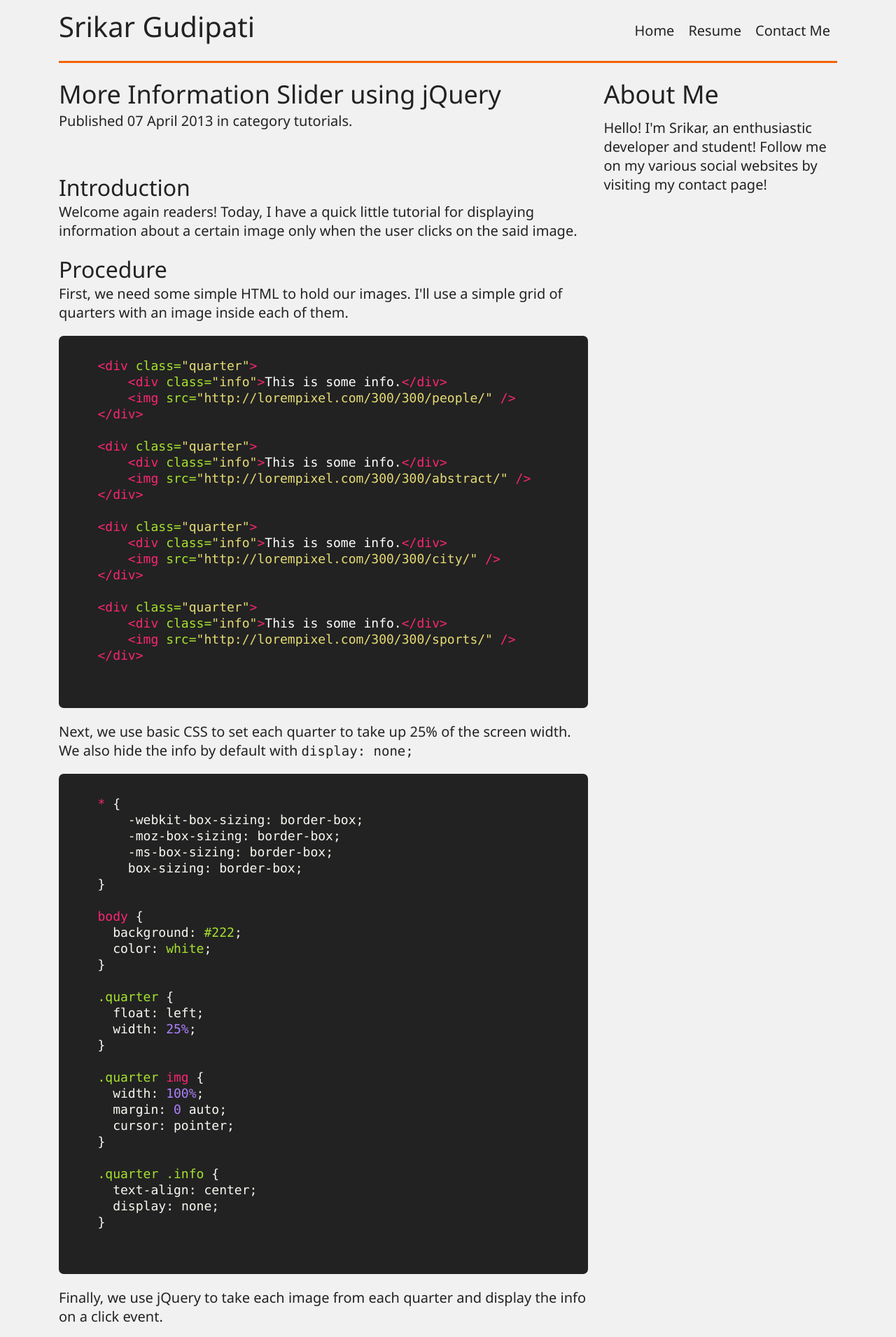
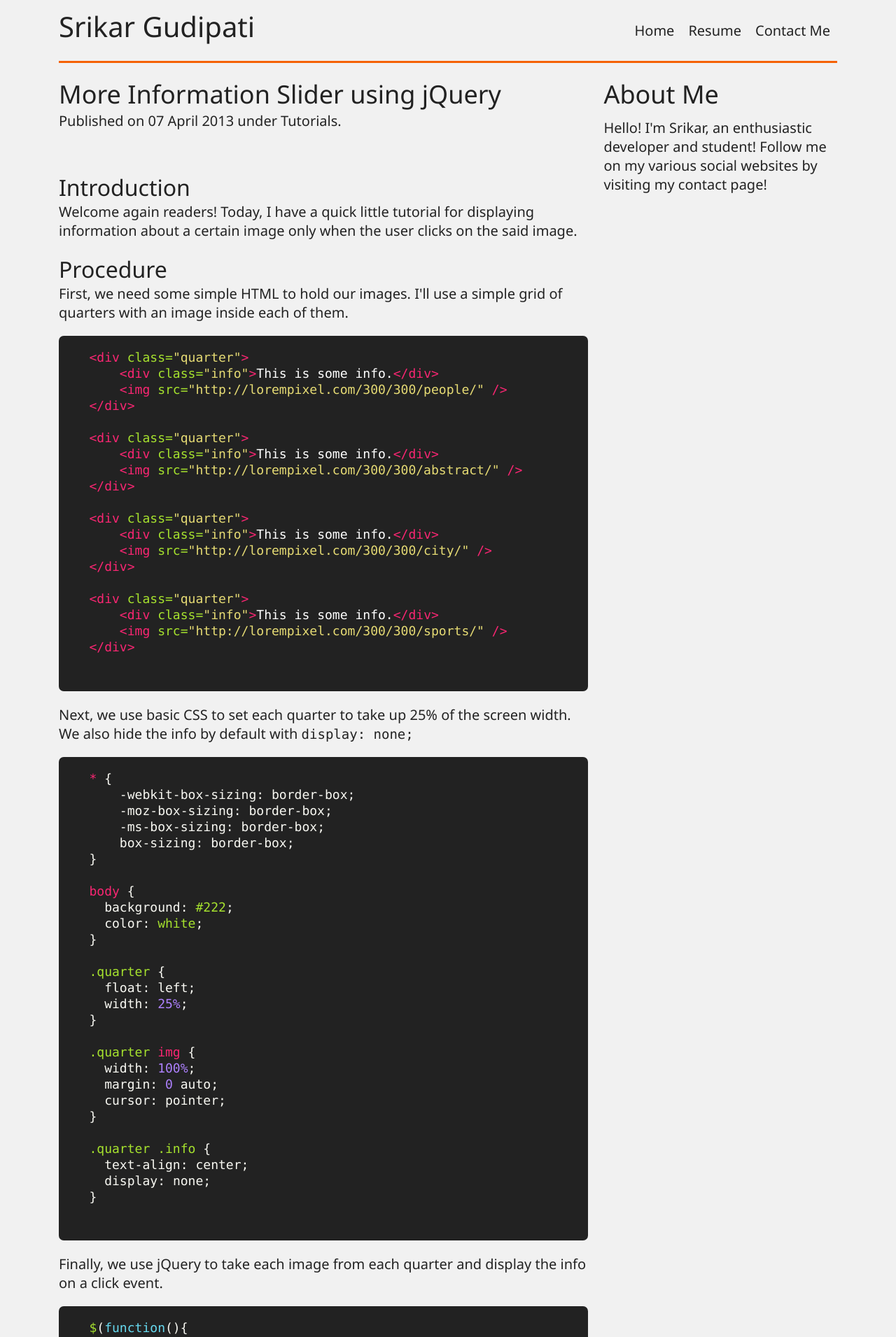
Before and after one commit to srikarg/srikarg.github.io, a Jekyll site: the page built from _posts/2013-04-07-more-information-slider.html, in a window 1280 px wide. Shown: the top 1911 px of the page at 70% size. Built offline with Jekyll 4.4.1, drawn with Linux system fonts in a browser that asks for light colours; nearby versions of some CDN libraries; Markdown is read by kramdown in place of the engine named in the settings; comment, search, counter and statistics services are not loaded.

Commit message:
Minor changes.

```diff
--- a/_includes/post_header.html
+++ b/_includes/post_header.html
@@ -1,4 +1,4 @@
 <div class="post-info">
 	<h1>{{ page.title }}</h1>
-	<p>Published {{ page.date | date: "%d %B %Y" }} in category {{ page.category }}.</p>
+	<p>Published on {{ page.date | date: "%d %B %Y" }} under {{ page.category | capitalize }}.</p>
 </div>
--- a/css/style.css
+++ b/css/style.css
@@ -17,7 +17,6 @@
     background: #222;
     color: white;
     margin-bottom: 1em;
-    padding: 0.6em;
     font-family: Consolas, Monaco, 'Andale Mono', monospace;
     line-height: 1.1em;
     overflow: auto;
```
